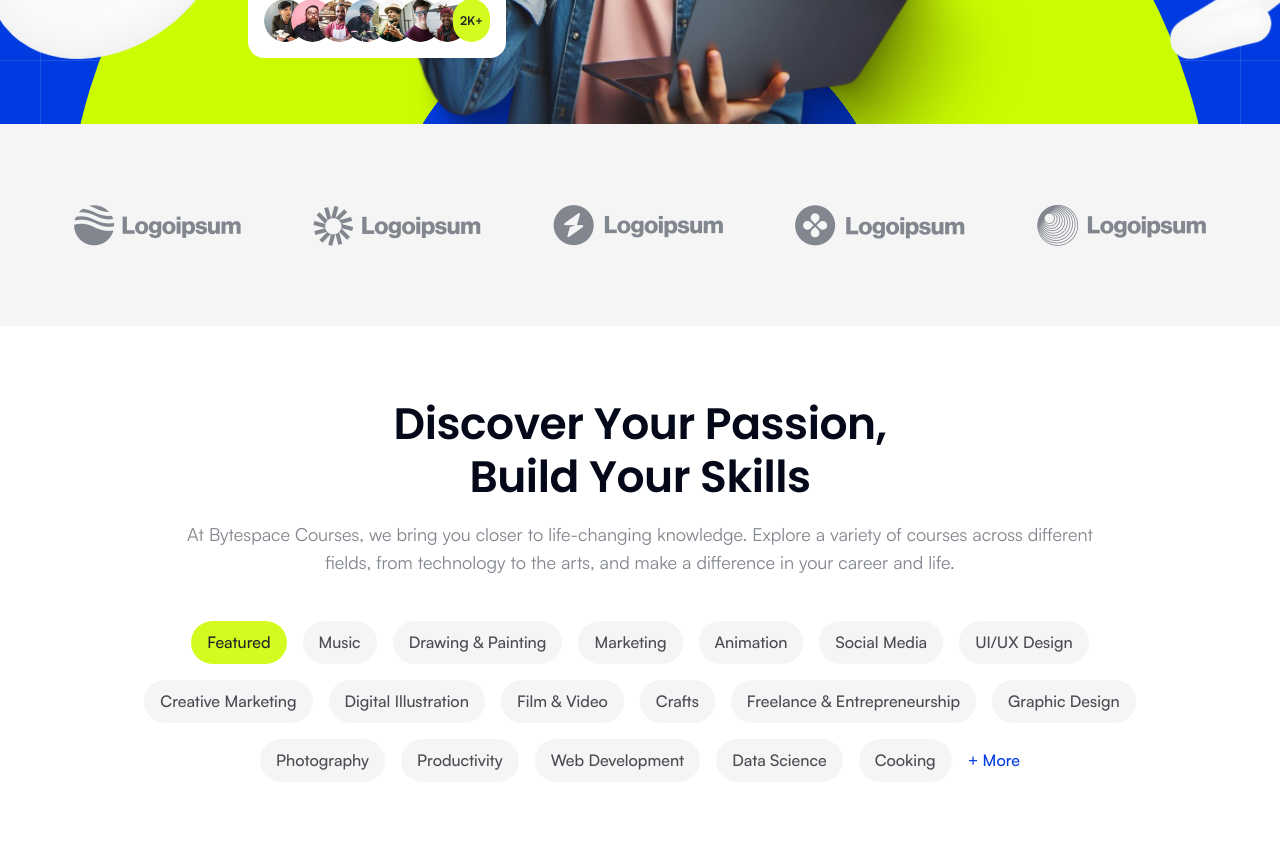
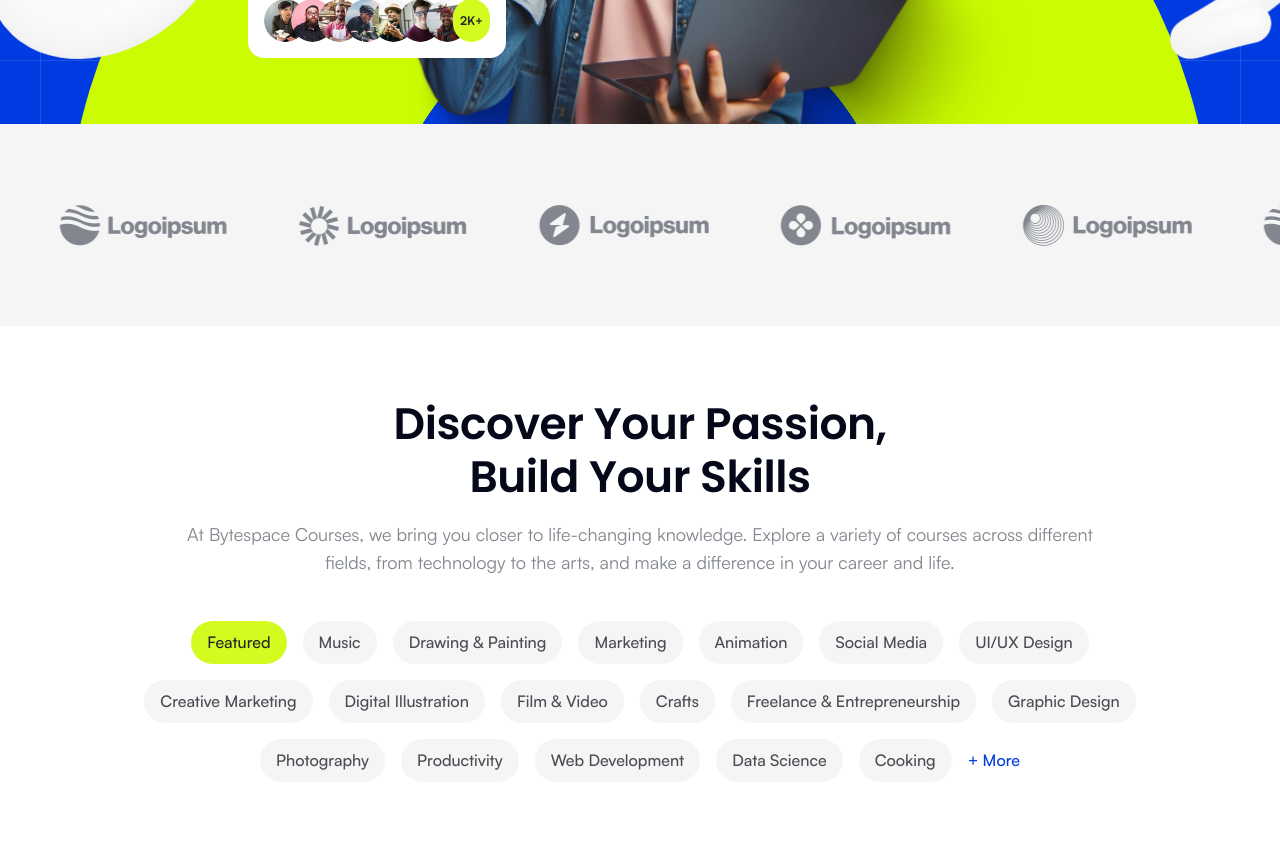
Before and after one commit to DevAnikRoy/ByteSpace-New, a Next.js app: page / in a window 1280 px wide. Shown: the part 900-1757 px from the top of the page. Built offline with nearby package versions, Linux system fonts and the light colour scheme.

Commit message:
add infinite partners marquee with staggered reveal

```diff
--- a/src/app/layout.tsx
+++ b/src/app/layout.tsx
@@ -34,7 +34,7 @@ export default function RootLayout({ children }: LayoutProps<"/">) {
     >
       <body className="min-h-full bg-background font-sans text-foreground">
         <noscript>
-          <style>{"[data-animate]{visibility:visible!important}"}</style>
+          <style>{"[data-animate]{visibility:visible!important}[data-marquee-copy]{display:none!important}"}</style>
         </noscript>
         {children}
         <PageAnimations />
--- a/src/components/motion/presets.ts
+++ b/src/components/motion/presets.ts
@@ -48,6 +48,8 @@ function revealOnScroll(root: ParentNode) {
         stagger: 0.08,
         scrollTrigger: { trigger: el, start: "top 85%", once: true },
       });
+    } else if (el.dataset.animate === "marquee") {
+      return;
     } else if (el.dataset.animate === "batch") {
       gsap.set(el, { autoAlpha: 1 });
       const items = Array.from(el.children);
@@ -66,6 +68,58 @@ function revealOnScroll(root: ParentNode) {
       });
     }
   });
+}
+
+function marquee(root: ParentNode) {
+  const cleanups: Array<() => void> = [];
+
+  root.querySelectorAll<HTMLElement>('[data-animate="marquee"]').forEach((track) => {
+    const sets = Array.from(track.children) as HTMLElement[];
+    const first = sets[0];
+    if (!first) return;
+
+    const setWidth = first.offsetWidth;
+    const gap = parseFloat(getComputedStyle(first).paddingRight) || 0;
+    const viewport = track.parentElement?.clientWidth ?? setWidth;
+    const start = (viewport - (setWidth - gap)) / 2;
+
+    const loop = gsap.to(track, {
+      xPercent: -100 / sets.length,
+      duration: setWidth / 60,
+      ease: "none",
+      repeat: -1,
+      paused: true,
+    });
+    loop.progress((((setWidth - start) % setWidth) + setWidth) % setWidth / setWidth);
+
+    ScrollTrigger.create({
+      trigger: track,
+      start: "top bottom",
+      end: "bottom top",
+      onToggle: (self) => (self.isActive ? loop.play() : loop.pause()),
+    });
+
+    const perSet = first.children.length;
+    gsap.set(track, { autoAlpha: 1 });
+    gsap.from(track.querySelectorAll("li"), {
+      ...defaults,
+      autoAlpha: 0,
+      y: 16,
+      stagger: (index) => (index % perSet) * 0.08,
+      scrollTrigger: { trigger: track, start: "top 85%", once: true },
+    });
+
+    const slow = () => gsap.to(loop, { timeScale: 0, duration: 0.4, overwrite: true });
+    const resume = () => gsap.to(loop, { timeScale: 1, duration: 0.4, overwrite: true });
+    track.addEventListener("mouseenter", slow);
+    track.addEventListener("mouseleave", resume);
+    cleanups.push(() => {
+      track.removeEventListener("mouseenter", slow);
+      track.removeEventListener("mouseleave", resume);
+    });
+  });
+
+  return () => cleanups.forEach((cleanup) => cleanup());
 }
 
 function floatShapes(root: ParentNode) {
@@ -105,6 +159,8 @@ function countUp(root: ParentNode) {
 export function animatePage(root: ParentNode) {
   playIntro(root);
   revealOnScroll(root);
+  const stopMarquee = marquee(root);
   floatShapes(root);
   countUp(root);
+  return stopMarquee;
 }
--- a/src/components/sections/partners.tsx
+++ b/src/components/sections/partners.tsx
@@ -9,15 +9,26 @@ const partners = [
   { src: "/images/partners/partner-5.png", width: 169, height: 42 },
 ];
 
+const copies = [0, 1, 2, 3];
+
 export function Partners() {
   return (
-    <section aria-label="Our partners" className="bg-neutral-50 py-12 sm:py-16 lg:py-20">
-      <ul className="mx-auto flex max-w-[1440px] flex-wrap items-center justify-center gap-x-10 gap-y-8 px-5 sm:gap-x-12 sm:px-10 xl:gap-x-[72px]">
+    <section aria-label="Our partners" className="overflow-hidden bg-neutral-50 py-12 sm:py-16 lg:py-20">
+      <div data-animate="marquee" className="mx-auto flex max-w-[1440px] motion-safe:w-max motion-safe:max-w-none">
+        {copies.map((copy) => (
+          <ul
+            key={copy}
+            aria-hidden={copy > 0 || undefined}
+            data-marquee-copy={copy > 0 || undefined}
+            className={`items-center gap-x-10 sm:gap-x-12 xl:gap-x-[72px] motion-safe:shrink-0 motion-safe:pr-10 sm:motion-safe:pr-12 xl:motion-safe:pr-[72px] motion-reduce:w-full motion-reduce:flex-wrap motion-reduce:justify-center motion-reduce:gap-y-8 motion-reduce:px-5 sm:motion-reduce:px-10 ${
+              copy > 0 ? "hidden motion-safe:flex" : "flex"
+            }`}
+          >
             {partners.map((logo) => (
               <li key={logo.src}>
                 <Image
                   src={logo.src}
-              alt="Logoipsum"
+                  alt={copy > 0 ? "" : "Logoipsum"}
                   width={logo.width}
                   height={logo.height}
                   style={{ "--logo-w": `${logo.width}px`, "--logo-h": `${logo.height}px` } as CSSProperties}
@@ -26,6 +37,8 @@ export function Partners() {
               </li>
             ))}
           </ul>
+        ))}
+      </div>
     </section>
   );
 }
```
Lines whose indentation alone changed are shown as unchanged.
